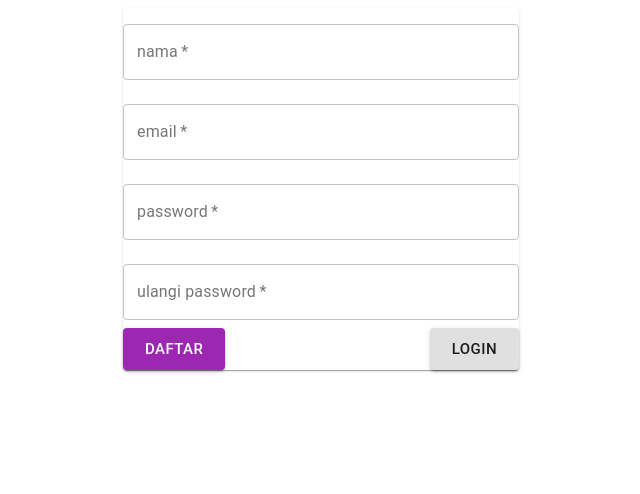
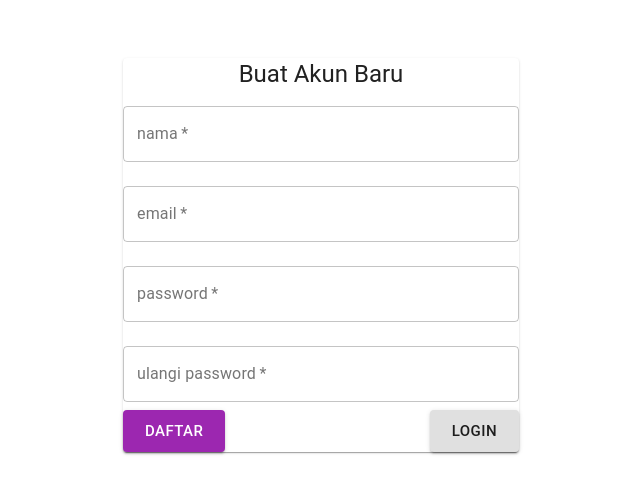
Before and after one commit to nawiq7208/React-Chat-App, a React (Create React App) app: page /registrasi in a window 1280 px wide. Shown: the top 494 px of the page, without its empty margins (319-959 px from the left). Built offline with nearby package versions, Linux system fonts and the light colour scheme; no server answers.

Commit message:
update registrasi styles css

```diff
--- a/src/pages/registrasi/index.js
+++ b/src/pages/registrasi/index.js
@@ -24,7 +24,7 @@ export default function Registrasi() {
           <Container maxWidth="xs">
             <Paper className={classes.Paper}>
               <Typography variant="h5" component="h1" className={classes.title}>
-                {/* Buat Akun Baru */}
+                Buat Akun Baru
               </Typography>
               <form>
                 <TextField
--- a/src/pages/registrasi/styles.js
+++ b/src/pages/registrasi/styles.js
@@ -1,8 +1,31 @@
 import { makeStyles } from "@material-ui/core/styles";
-import theme from "../../config/theme";
 
 export default makeStyles((theme) => ({
-  blue: {
-    color: "blue"
+  daftarBlock: {
+    width: "100%",
+    height: 320,
+    borderRadius: "0 0 100% 100%",
+    position: "relative"
+  },
+  daftarBox: {
+    position: "relative",
+    height: "100%",
+    zIndex: 2,
+    display: "flex",
+    alignItems: "center",
+    flexFlow: "column nowrap"
+  },
+  logoBox: {
+    width: 282,
+    height: 69,
+    margin: "30px auto 20px"
+  },
+  title: {
+    textAlign: "center",
+    marginBottom: theme.spacing(3)
+  },
+  paper: {
+    padding: theme.spacing(2),
+    boxShadow: "none"
   }
 }));
```
